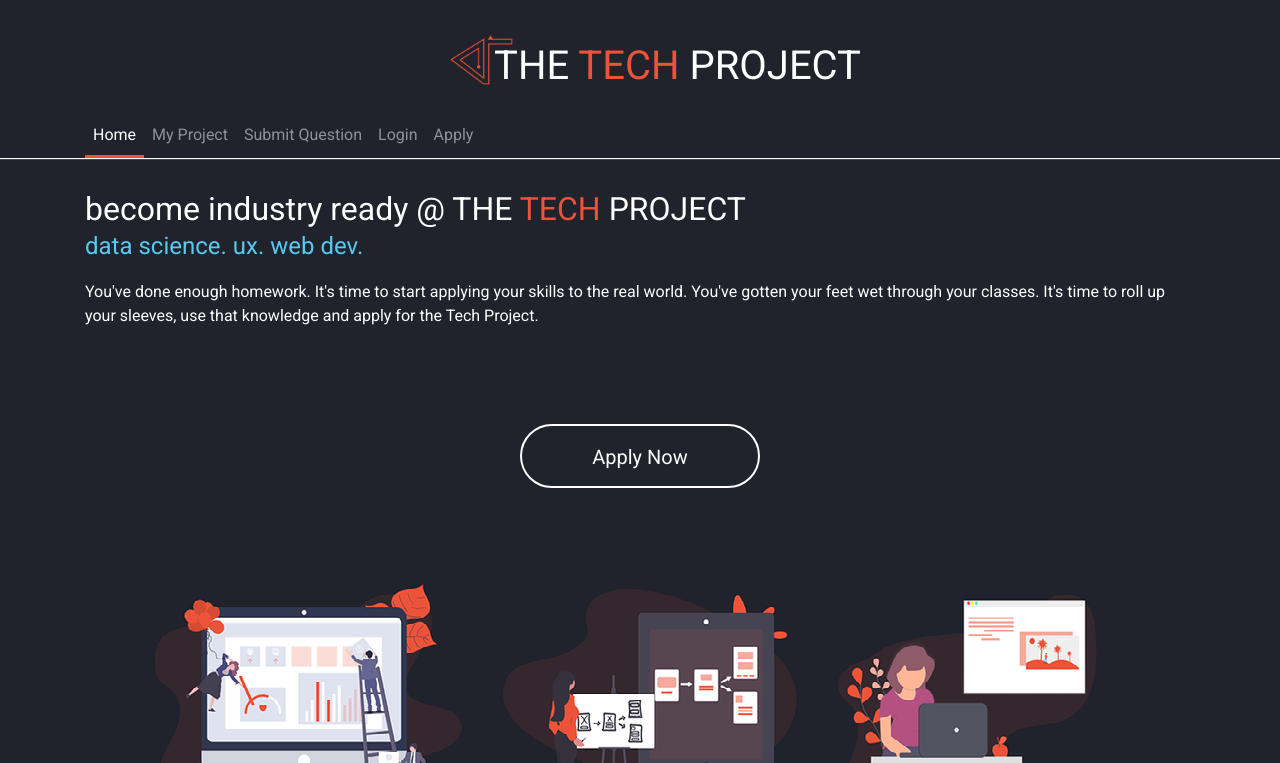
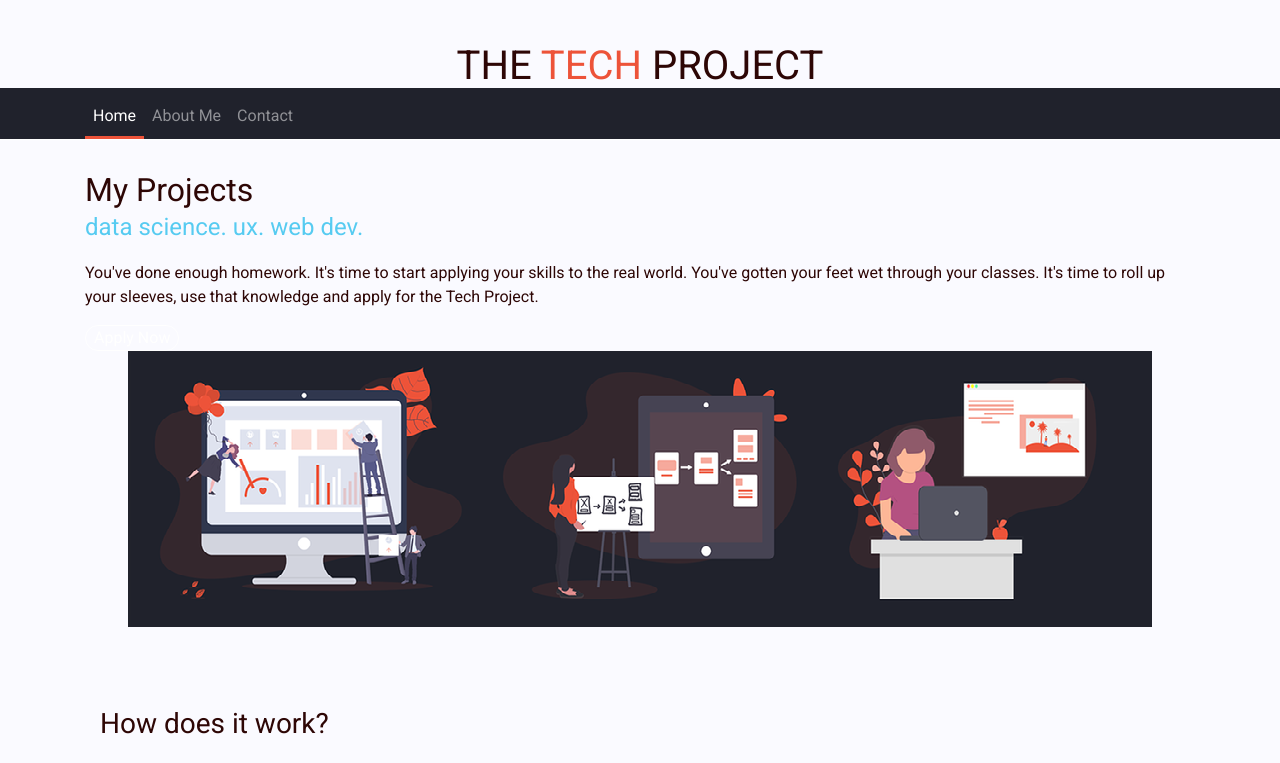
Before and after one commit to aionescu219/aionescu219.github.io, a plain HTML site: page index.html in a window 1280 px wide. Shown: the top 763 px of the page. Drawn offline with nearby package versions, Linux system fonts and the light colour scheme.

Commit message:
testing different palette

```diff
--- a/css/home.css
+++ /dev/null
@@ -1,13 +0,0 @@
-.big-apply {
-    border: solid 2px white;
-    margin: 5rem auto 5rem auto;
-    width: 15rem;
-    height: 4rem;
-    font-size: 1.25rem;
-    padding: 1rem;
-}
-
-.apply-parent {
-    display: flex;
-    justify-content: center;
-}
--- a/css/proposal-styles.css
+++ /dev/null
@@ -1,5 +0,0 @@
-body {
-    width: 60%;
-    margin-left: 20%;
-    margin-top: 75px;
-}
--- a/css/style.css
+++ b/css/style.css
@@ -1,7 +1,7 @@
 body {
     font-family: 'Roboto', sans-serif;
-    color: white;
-    background-color:#20222c;
+    color: #2d0605;
+    background-color:#fafaff;
 }
 
 a {
--- a/index.html
+++ b/index.html
@@ -6,26 +6,22 @@
     <meta charset="utf-8">
     <meta name="viewport" content="width=device-width, initial-scale=1, shrink-to-fit=no">
     <meta name="author" content="Adrian Ionescu">
-    <meta name="keywords" content="tech,mentorship,project,Dubstech">
-    <meta name="description" content="6-week long tech project mentorship program for students">
+    <meta name="keywords" content="tech,design,software,web,Adrian,Ionescu,dubstech,informatics">
+    <meta name="description" content="portfolio for Adrian Ionescu">
     <!-- Bootstrap CSS -->
     <link rel="stylesheet" href="https://maxcdn.bootstrapcdn.com/bootstrap/4.0.0/css/bootstrap.min.css" integrity="sha384-Gn5384xqQ1aoWXA+058RXPxPg6fy4IWvTNh0E263XmFcJlSAwiGgFAW/dAiS6JXm"
         crossorigin="anonymous">
     <!--Font CSS-->
     <link href="https://fonts.googleapis.com/css?family=Roboto" rel="stylesheet">
-    <!--Site-wide custom CSS-->
     <link rel="stylesheet" href="css/style.css">
-    <!--Page CSS-->
-    <link rel="stylesheet" href="css/home.css">
     <link rel="icon" type="image/ico" href="favicon.ico" sizes="16x16">
 
-    <title>The Tech Project</title>
+    <title>Adrian Ionescu</title>
 </head>
 
 <body>
     <header>
         <div class="main-logo">
-            <img src="img/logo-dark-bg.png" alt="Dubstech logo">
             <h1>THE <span class="orange">TECH</span> PROJECT</h1>
         </div>
     </header>
@@ -37,21 +33,15 @@
                     <span class="navbar-toggler-icon"></span>
                 </button>
                 <div class="collapse navbar-collapse" id="navbarNav">
-                    <ul class="navbar-nav d-flex">
+                    <ul class="navbar-nav">
                         <li class="nav-item active">
                             <a class="nav-link" href="index.html">Home <span class="sr-only">(current)</span></a>
                         </li>
                         <li class="nav-item">
-                            <a class="nav-link" href="my-project.html">My Project</a>
+                            <a class="nav-link" href="my-project.html">About Me</a>
                         </li>
                         <li class="nav-item">
-                            <a class="nav-link" href="submit-question.html">Submit Question</a>
-                        </li>
-                        <li class="nav-item">
-                            <a class="nav-link" href="login.html">Login</a>
-                        </li>
-                        <li class="nav-item">
-                            <a class="nav-link" href="application.html">Apply</a>
+                            <a class="nav-link" href="submit-question.html">Contact</a>
                         </li>
                     </ul>
                 </div>
@@ -61,7 +51,7 @@
     <div class="main-body" id="body-div">
         <main>
             <div class="container">
-                <h2>become industry ready @ THE <span class="orange">TECH</span> PROJECT</h2>
+                <h2>My Projects</h2>
                 <p class="heading-detail">data science. ux. web dev.</p>
                 <p>You've done enough homework. It's time to start applying your skills to the real world.
                     You've gotten your feet wet through your classes.
```
Also changed, not shown: css/my-project.css (deleted, +0 -15 lines).
